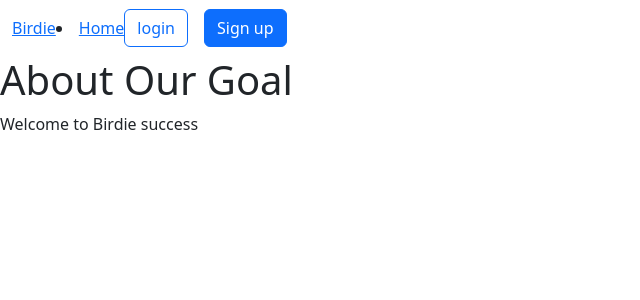
After one commit to cs14af/Summer2026Project, a Django app: page /about/ in a window 1280 px wide. The commit adds this page. Shown: the top 300 px of the page, without its empty margins (0-640 px from the left). Run offline with Django 5.2, Linux system fonts and the light colour scheme.

Commit message:
Bugtesting: modified settings.py for trusted origins port, forms.py for confirm_password, fixed case sensitive word 'Home' to 'home' and added necessary urls for urls.py and views.py

```diff
--- a/Alpha1/Alpha1/settings.py
+++ b/Alpha1/Alpha1/settings.py
@@ -27,6 +27,9 @@ DEBUG = True
 
 ALLOWED_HOSTS = []
 
+CSRF_TRUSTED_ORIGINS = [
+    "https://localhost:8000",
+]
 
 # Application definition
 
--- a/Alpha1/Birdie/forms.py
+++ b/Alpha1/Birdie/forms.py
@@ -8,7 +8,7 @@ class UserRegisterForm(forms.ModelForm):
 
     class Meta:
         model = User
-        fields = ['username', 'email', 'password']
+        fields = ['username', 'email', 'password', 'confirm_password']
 
     def clean(self):
         cleaned_data = super().clean()
--- /dev/null
+++ b/Alpha1/Birdie/templates/about.html
@@ -0,0 +1,9 @@
+{% extends 'base.html' %}
+
+{% block content %}
+
+<h1>About Our Goal</h1>
+
+<p>Welcome to Birdie success</p>
+
+{% endblock %}
--- a/Alpha1/Birdie/templates/navbar.html
+++ b/Alpha1/Birdie/templates/navbar.html
@@ -2,7 +2,7 @@
     <div class="container-fluid">
 
 
-        <a class="navbar -brand" href="{% url 'Home' %}">
+        <a class="navbar -brand" href="{% url 'home' %}">
 
             Birdie
         </a>
@@ -23,13 +23,13 @@
             >
             <ul class="navbar-nav me-auto mb-2 mb-lg-0">
                 <li class="nav-item">
-                    <a class=""nav-link" href="{%url 'Home'%}">
+                    <a class=""nav-link" href="{%url 'home'%}">
                         Home
                     </a>
                 </li>
                 {%if user.is_authenticated%}
                     <li class="nav-item">
-                        <a class="nav-link" href="{% url ' about our goal'%}>
+                        <a class="nav-link" href="{% url 'about_our_goal'%}">
                             About
                         </a>
 
--- a/Alpha1/Birdie/urls.py
+++ b/Alpha1/Birdie/urls.py
@@ -2,10 +2,12 @@ from django.urls import path
 from Birdie import views
 
 urlpatterns = [
-    path('', views.home_view, name='Home'),
+    path('', views.home_view, name='home'),
     path('register/', views.register_view, name='register'),
     path('login/', views.login_view, name='login'),
     path('logout/', views.logout_view, name='logout'),
     path('profile/edit/', views.edit_profile_view, name='edit_profile'),
     path('profile/<str:username>/', views.profile_view, name='profile'),
+    path('about/', views.about_our_goal, name='about_our_goal'),
+
 ]
--- a/Alpha1/Birdie/views.py
+++ b/Alpha1/Birdie/views.py
@@ -69,6 +69,9 @@ def edit_profile_view(request):
         form = ProfileUpdateForm(instance=request.user.profile)
     return render(request, 'edit_profile.html', {'form': form})
 
+def about_our_goal(request):
+    return render(request, 'about.html')
+
 
 #@login_required // creating a chirp
 #def create_chirp_view(request):
```
Also changed, not shown: Alpha1/avatars/face.jpg (added), Alpha1/db.sqlite3.
